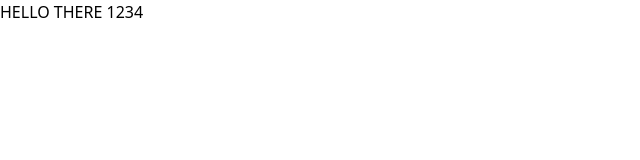
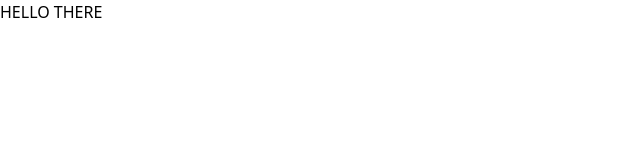
Before and after one commit to arpit2006-stack/THEZENITH, a React (Vite) app in the folder frontend/: page / in a window 1280 px wide. Shown: the top 160 px of the page, without its empty margins (0-640 px from the left). Built offline with nearby package versions, Linux system fonts and the light colour scheme.

Commit message:
home page change

```diff
--- a/frontend/src/pages/home.jsx
+++ b/frontend/src/pages/home.jsx
@@ -1,3 +1,3 @@
 export const Home = () => {
-  return <h1>HELLO THERE 1234</h1>;
+  return <h1>HELLO THERE </h1>;
 };
```
